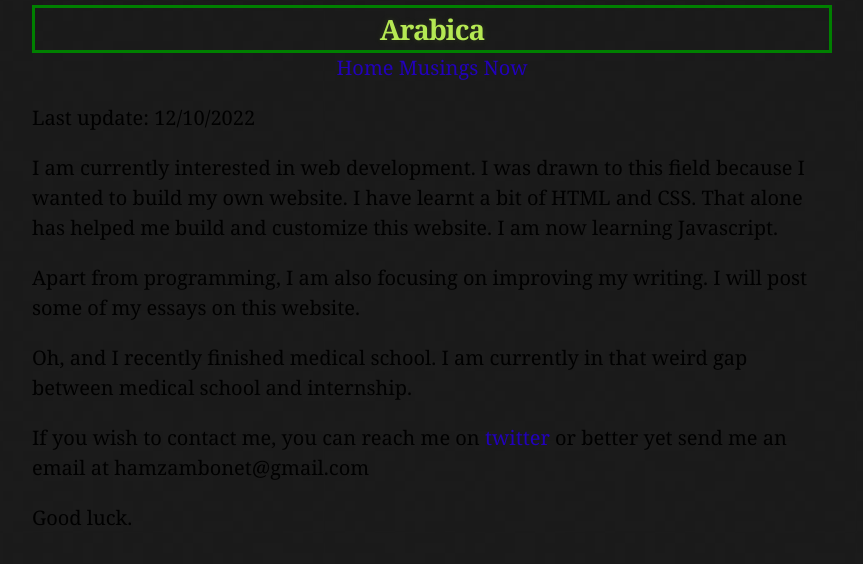
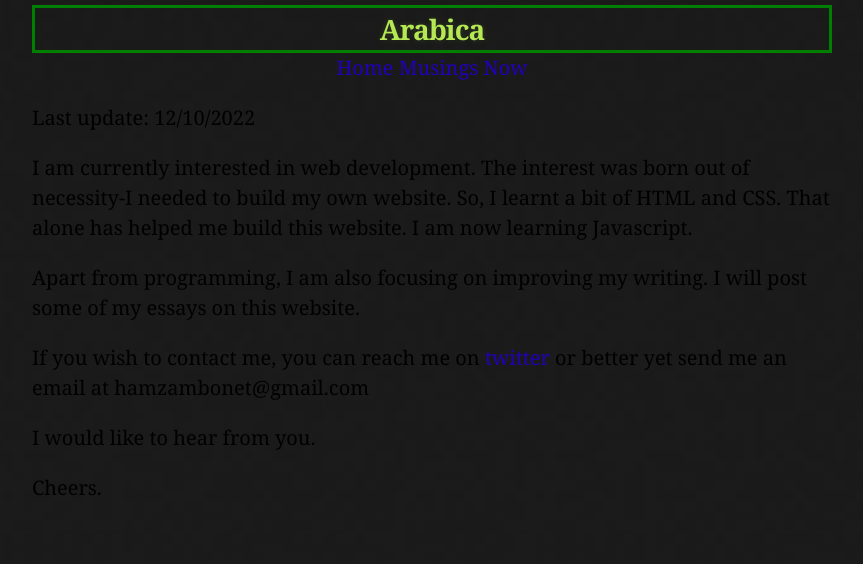
Before and after one commit to habasweiny/habasweiny.github.io, a Jekyll site: the page built from now.html, in a window 1280 px wide. Shown: the top 564 px of the page, without its empty margins (208-1071 px from the left). Built offline with Jekyll 4.4.1, drawn with Linux system fonts in a browser that asks for light colours.

Commit message:
Update now.html

```diff
--- a/now.html
+++ b/now.html
@@ -3,15 +3,17 @@ title: Now
 layout: about
 ---
 <p>Last update: 12/10/2022</p>
-<p>I am currently interested in web development. I was
-  drawn to this field because I wanted to build my own
-  website. I have learnt a bit of HTML and CSS. That
-  alone has helped me build and customize
-this website. I am now learning Javascript.</p>
-<p>Apart from programming, I am also focusing on improving
-  my writing. I will post some of my essays on this website.</p>
-<p>Oh, and I recently finished medical school. I am
-  currently in that weird gap between medical school
-  and internship.</p>
-<p>If you wish to contact me, you can reach me on <a href="https://twitter.com/hamzambo" target="_blank">twitter</a> or better yet send me an email at hamzambonet@gmail.com<p>
-<p>Good luck.</p>
+<p>
+  I am currently interested in web development. The
+  interest was born out of necessity-I needed to build
+  my own website. So, I learnt a bit of HTML and CSS. That
+  alone has helped me build this website. I am now learning Javascript.
+</p>
+<p>
+  Apart from programming, I am also focusing on improving
+  my writing. I will post some of my essays on this website.
+</p>
+<p>If you wish to contact me, you can reach me on <a href="https://twitter.com/hamzambo" target="_blank">twitter</a> or
+  better yet send me an email at hamzambonet@gmail.com<p>
+<p>I would like to hear from you.</p>
+<p>Cheers.</p>
```
